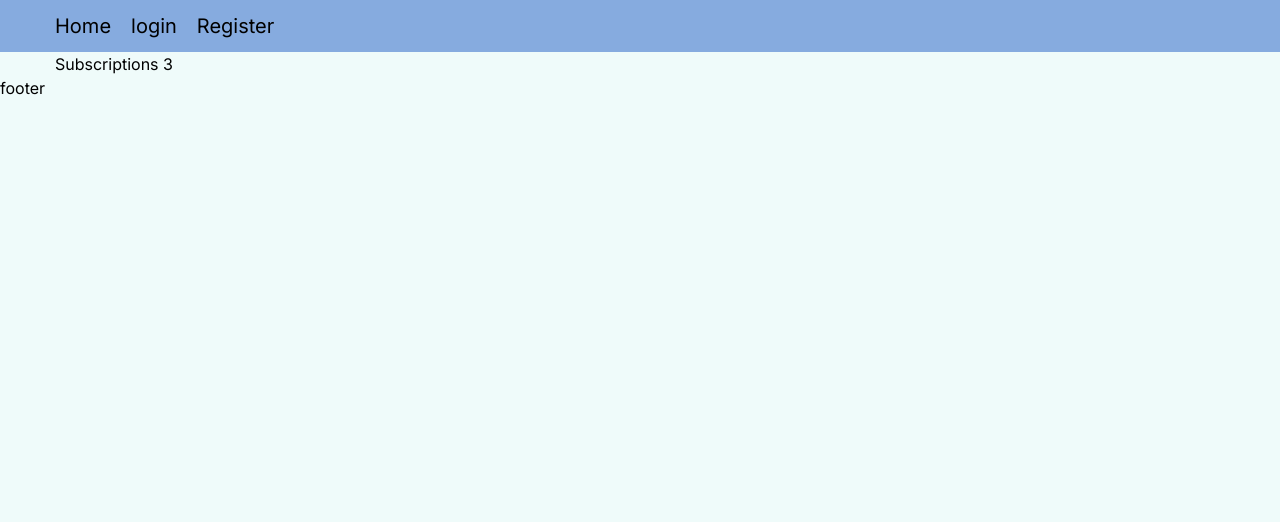
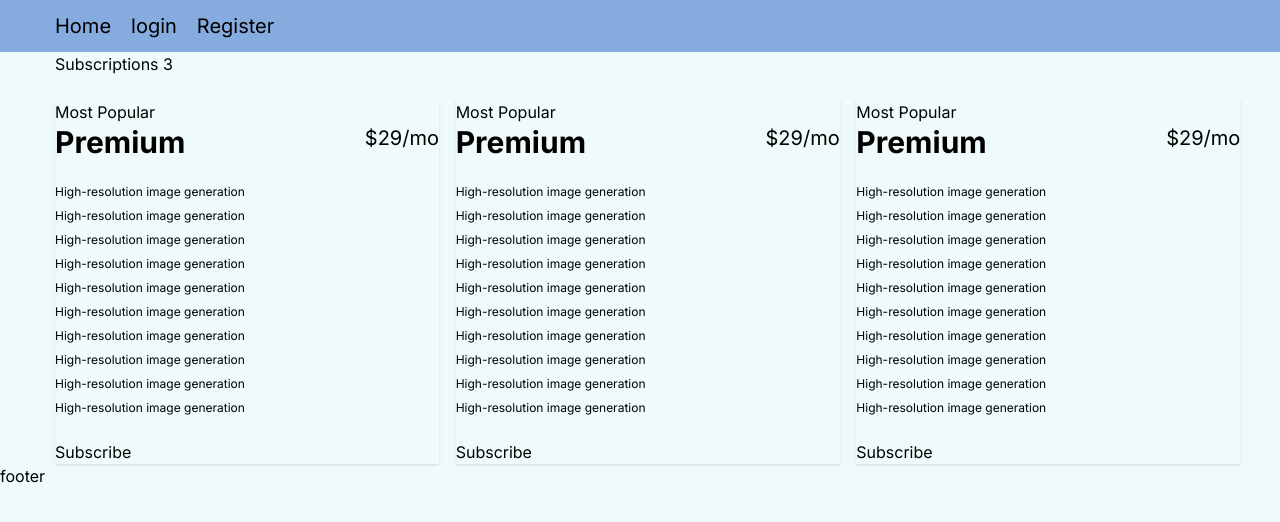
Before and after one commit to bikash-sarker-dev/resume360, a React (Vite) app: page / in a window 1280 px wide. Shown: the top 522 px of the page. Built offline with nearby package versions, Linux system fonts and the light colour scheme.

Commit message:
replaced MUI with daisyUI for styling

```diff
--- a/package.json
+++ b/package.json
@@ -10,9 +10,6 @@
     "preview": "vite preview"
   },
   "dependencies": {
-    "@emotion/react": "^11.14.0",
-    "@emotion/styled": "^11.14.0",
-    "@mui/material": "^6.4.7",
     "@tailwindcss/vite": "^4.0.13",
     "react": "^19.0.0",
     "react-dom": "^19.0.0",
--- a/src/components/Subscriptions/Subscriptions.jsx
+++ b/src/components/Subscriptions/Subscriptions.jsx
@@ -1,3 +1,4 @@
+import { Card, CardContent, Typography } from '@mui/material'
 import React, { useEffect, useState } from 'react'
 import { data } from 'react-router'
 
@@ -17,8 +18,36 @@ export const Subscriptions = () => {
     )
 
   return (
-    <div className='container mx-auto'>
+    <div className='container mx-auto '>
         Subscriptions  {subscriptions.length}
+
+        <div className='mt-6 grid grid-cols-1 md:grid-cols-2 lg:grid-cols-3
+        gap-8
+        '>
+            {
+                subscriptions.map((subscription ,idx)=><div className="card w-96 bg-base-100 shadow-sm">
+                <div className="card-body">
+                  <span className="badge badge-xs badge-warning">Most Popular</span>
+                  <div className="flex justify-between">
+                    <h2 className="text-3xl font-bold">Premium</h2>
+                    <span className="text-xl">$29/mo</span>
+                  </div>
+                  <ul className="mt-6 flex flex-col gap-2 text-xs">
+                   {
+                    subscription.features.map(feature=> <li>
+                        <p></p>
+                        <span>High-resolution image generation</span>
+                      </li>)
+                   }
+
+                  </ul>
+                  <div className="mt-6">
+                    <button className="btn btn-primary btn-block">Subscribe</button>
+                  </div>
+                </div>
+              </div>)
+            }
+        </div>
 
 
         </div>
```
Also changed, not shown: 1 other file (tests, documents, lock files or other folders).
